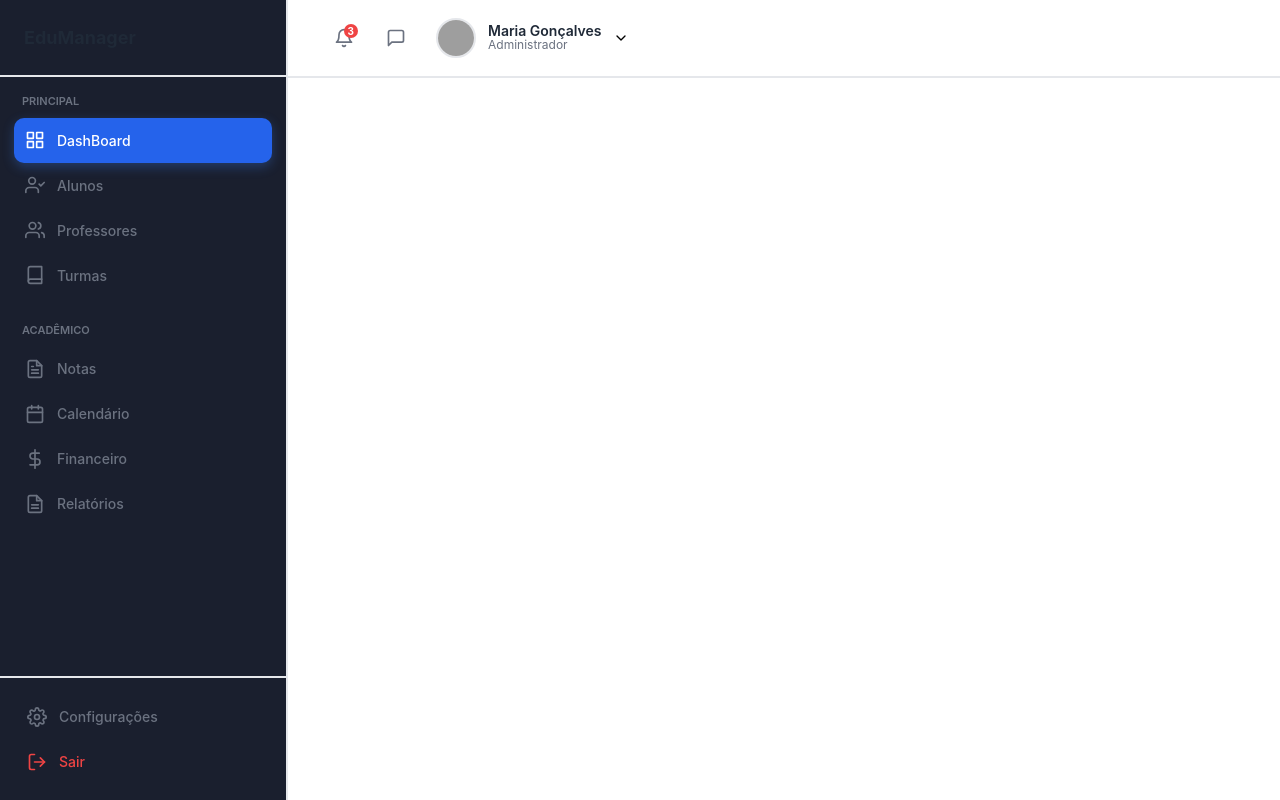
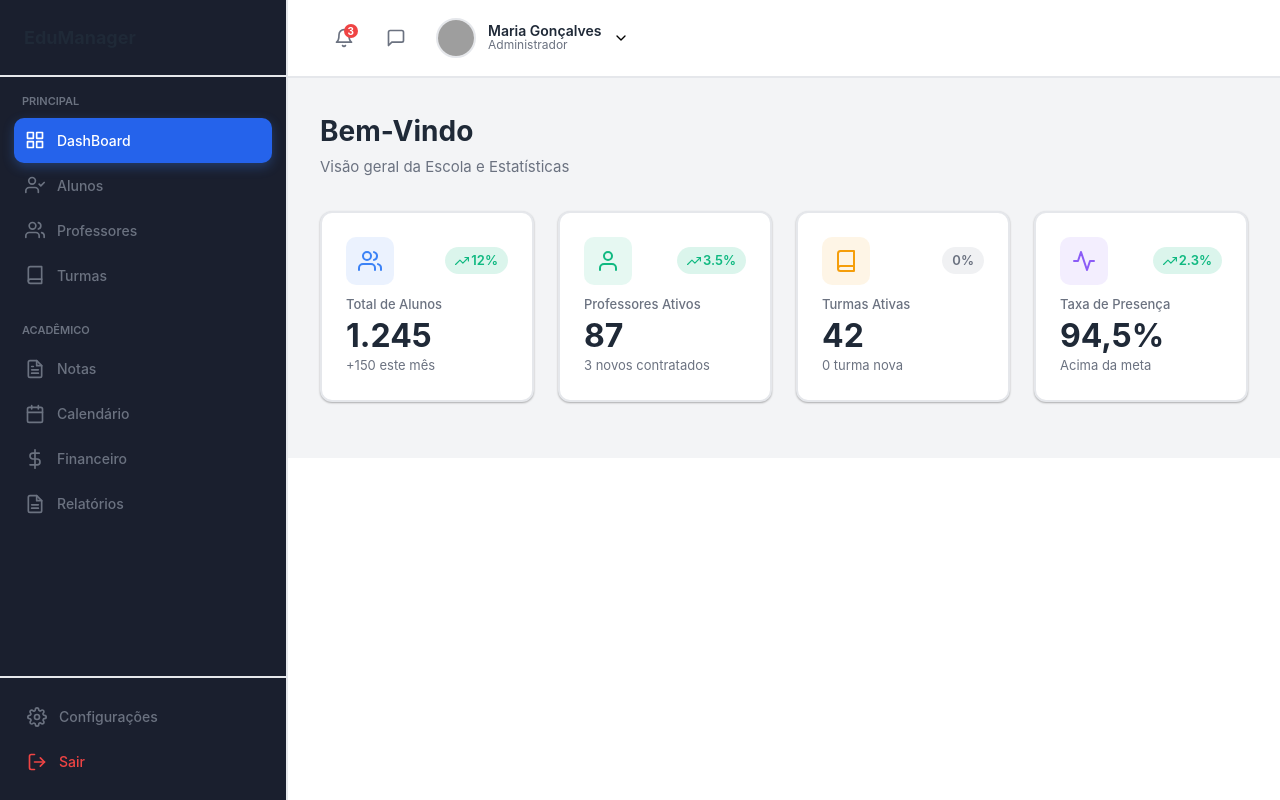
Before and after one commit to DevPeress/EduConnect-Web, a React (Vite) app: page /admin in a window 1280 px wide. Built offline with nearby package versions, Linux system fonts and the light colour scheme; grey boxes are pictures that could not be loaded.

Commit message:
Criação do Card

```diff
--- /dev/null
+++ b/src/components/Administracao/CardsAdmin/index.tsx
@@ -0,0 +1,87 @@
+import type { CardsAdminType } from "../../../types/types";
+import { formatNumero } from "../../../utils/codigos";
+import AlunosCard from "./Icones/Alunos";
+import PresencaCard from "./Icones/Presenca";
+import ProfessoresCard from "./Icones/Professores";
+import TurmasCard from "./Icones/Turmas";
+
+const CardsAdmin = ({ dados }: { dados: CardsAdminType }) => {
+  const tipo: string = dados.dado;
+  const porcentagem: boolean = dados.porcentagem > 0;
+
+  const Card = (tipo: string) => {
+    switch (tipo) {
+      case "Alunos":
+        return { card: <AlunosCard />, mensagem: "Total de Alunos" };
+      case "Professores":
+        return { card: <ProfessoresCard />, mensagem: "Professores Ativos" };
+      case "Turmas":
+        return { card: <TurmasCard />, mensagem: "Turmas Ativas" };
+      case "Presença":
+        return { card: <PresencaCard />, mensagem: "Taxa de Presença" };
+    }
+  };
+
+  const Info = (tipo: string, valor: number) => {
+    const analise: boolean = valor >= 0
+    switch(tipo) {
+        case "Alunos":
+            return analise ? "+" + valor + " este mês" : "-" + valor + " este mês"
+        case "Professores":
+            return analise ? valor + " novos contratados" : valor + " novas demissões"
+        case "Turmas":
+            return analise ? valor + " turma nova" : "Sema alterações"
+        case "Presença":
+            return valor >= 50 ? "Acima da meta" : "Abaixo da meta"
+    }
+  }
+
+  return (
+    <div
+      className="bg-(--bg-card) border-2 border-(--border-color) rounded-xl p-6 hover:-translate-y-1 hover:border-(--border-light)"
+      style={{ boxShadow: "0 1px 2px rgba(0, 0, 0, 0.3" }}
+    >
+      <div className="flex justify-between items-center mb-2.5">
+        {Card(tipo)?.card}
+        <span
+          className="flex items-center gap-0.5 text-[13px] font-semibold py-1 px-2.5 rounded-[20px]"
+          style={{
+            background: porcentagem
+              ? "rgba(16, 185, 129, 0.15)"
+              : "rgba(156, 163, 175, 0.15)",
+            color: porcentagem ? "#10b981" : "var(--text-muted)",
+          }}
+        >
+          {porcentagem ? (
+            <svg
+              width="14"
+              height="14"
+              viewBox="0 0 24 24"
+              fill="none"
+              stroke="currentColor"
+              strokeWidth="2"
+              strokeLinecap="round"
+              strokeLinejoin="round"
+            >
+              <polyline points="23 6 13.5 15.5 8.5 10.5 1 18"></polyline>
+              <polyline points="17 6 23 6 23 12"></polyline>
+            </svg>
+          ) : null}
+          {dados.porcentagem}%
+        </span>
+      </div>
+
+      <div className="flex flex-col">
+        <p className="text-[13px] text-(--text-muted) mb-1.5 font-medium">
+          {Card(tipo)?.mensagem}
+        </p>
+        <h3 className="text-[32px] font-bold mb-1 text-(--text-primary) leading-8">
+          {formatNumero(dados.total)}{tipo === "Presença" ? "%" : null}
+        </h3>
+        <span className="text-[13px] text-(--text-secondary)">{Info(tipo,dados.aumento)}</span>
+      </div>
+    </div>
+  );
+};
+
+export default CardsAdmin;
--- a/src/paginas/Administracao/Inicio/index.tsx
+++ b/src/paginas/Administracao/Inicio/index.tsx
@@ -1,8 +1,18 @@
+import { useState } from "react";
+import CardsAdmin from "../../../components/Administracao/CardsAdmin";
 import NavBarAdmin from "../../../components/Administracao/navBar/NavBar";
 import Header from "../../../components/Header";
 import SidebarFooter from "../../../components/SideBar-Footer";
+import type { CardsAdminType } from "../../../types/types";
 
 const InicioAdm = () => {
+  const [dados] = useState<CardsAdminType[]>([
+    { dado: "Alunos", total: 1245, aumento: 150, porcentagem: 12 },
+    { dado: "Professores", total: 87, aumento: 3, porcentagem: 3.5 },
+    { dado: "Turmas", total: 42, aumento: 0, porcentagem: 0 },
+    { dado: "Presença", total: 94.5, aumento: 94.5, porcentagem: 2.3 }
+  ])
+
   return (
     <div className="flex min-h-full">
       <aside className="flex flex-col fixed h-screen w-72 bg-(--bg-sidebar) border-r-2 border-(--border-color) overflow-hidden">
@@ -18,6 +28,21 @@ const InicioAdm = () => {
 
       <main className="flex-1 ml-72 flex flex-col bg-(--bg-body)">
         <Header />
+
+        <div className="p-8 max-w-[1600px] my-0 mx-auto w-full">
+          <div className="mb-8">
+            <h1 className="text-[28px] font-bold mb-1 text-(--text-primary)">
+              Bem-Vindo
+            </h1>
+            <p className="text-[15px] text-(--text-secondary)">
+              Visão geral da Escola e Estatísticas
+            </p>
+          </div>
+
+          <div className="grid grid-cols-4 gap-6 mb-6">
+            {dados.map((item) => <CardsAdmin key={item.dado} dados={item} />)}
+          </div>
+        </div>
       </main>
     </div>
   );
```
